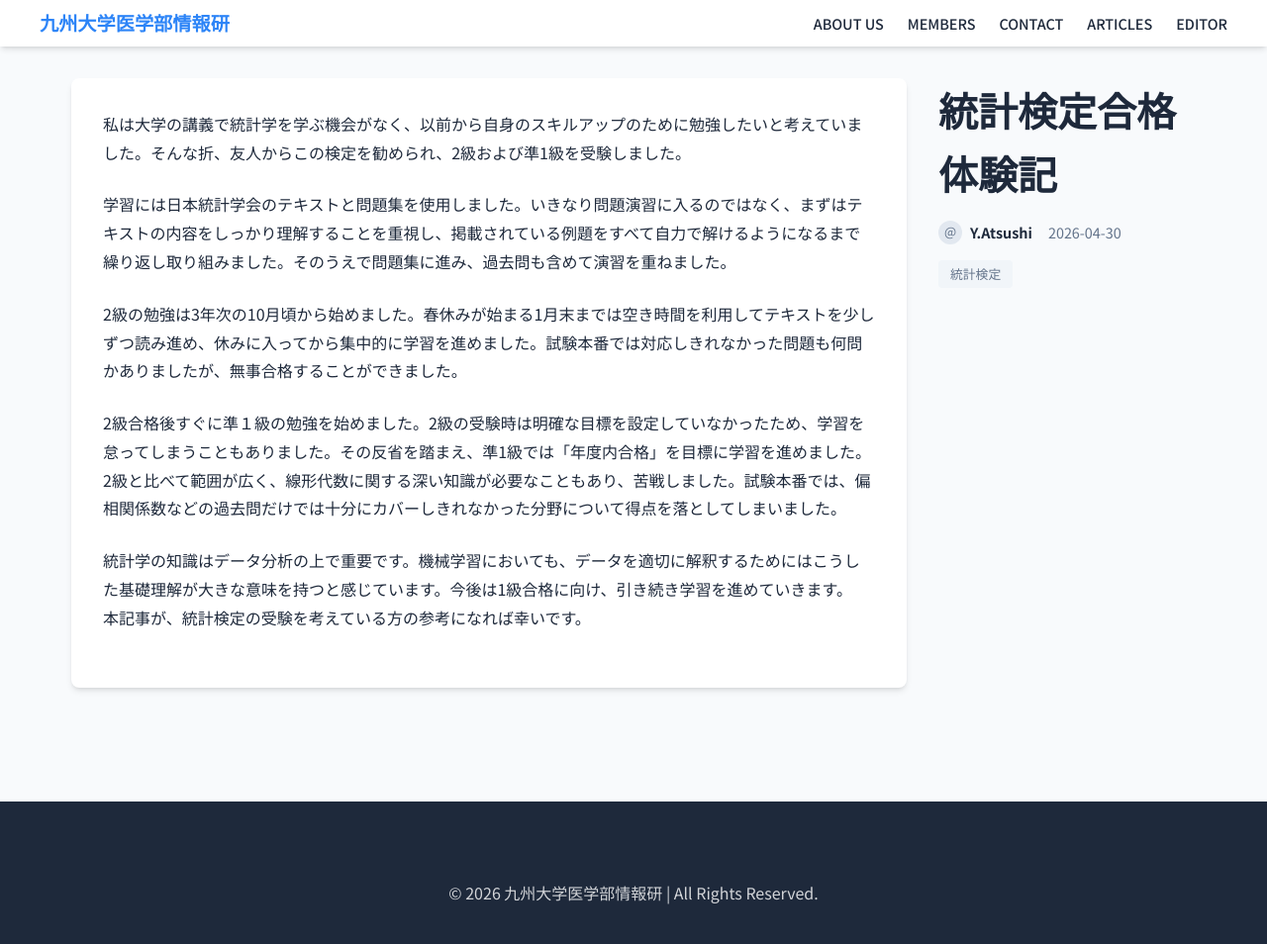
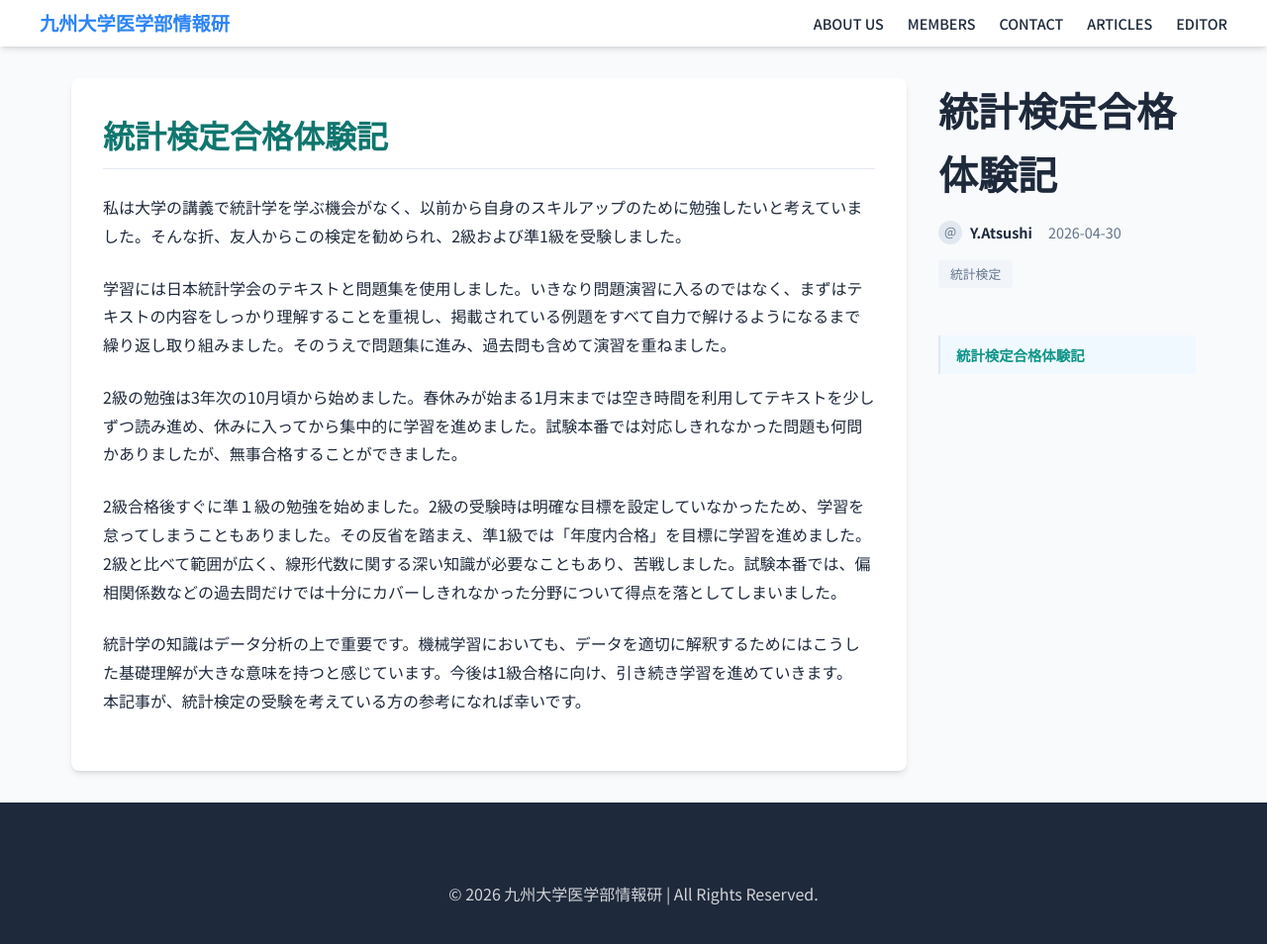
Before and after one commit to qumiclub/club-welcome-page, a Jekyll site: the page built from _posts/2026-04-30-統計検定合格体験記.md, in a window 1280 px wide and 1020 px high. Shown: the top 954 px of the window at 99% size. Built offline with Jekyll 4.4.1, drawn with Linux system fonts in a browser that asks for light colours.

Commit message:
Update article: 統計検定合格体験記 by atsu.yano.3104@gmail.com

```diff
--- a/_posts/2026-04-30-統計検定合格体験記.md
+++ b/_posts/2026-04-30-統計検定合格体験記.md
@@ -6,6 +6,8 @@
   - 統計検定
 date: '2026-04-30'
 ---
+# 統計検定合格体験記
+
 私は大学の講義で統計学を学ぶ機会がなく、以前から自身のスキルアップのために勉強したいと考えていました。そんな折、友人からこの検定を勧められ、2級および準1級を受験しました。
 
 学習には日本統計学会のテキストと問題集を使用しました。いきなり問題演習に入るのではなく、まずはテキストの内容をしっかり理解することを重視し、掲載されている例題をすべて自力で解けるようになるまで繰り返し取り組みました。そのうえで問題集に進み、過去問も含めて演習を重ねました。
```
